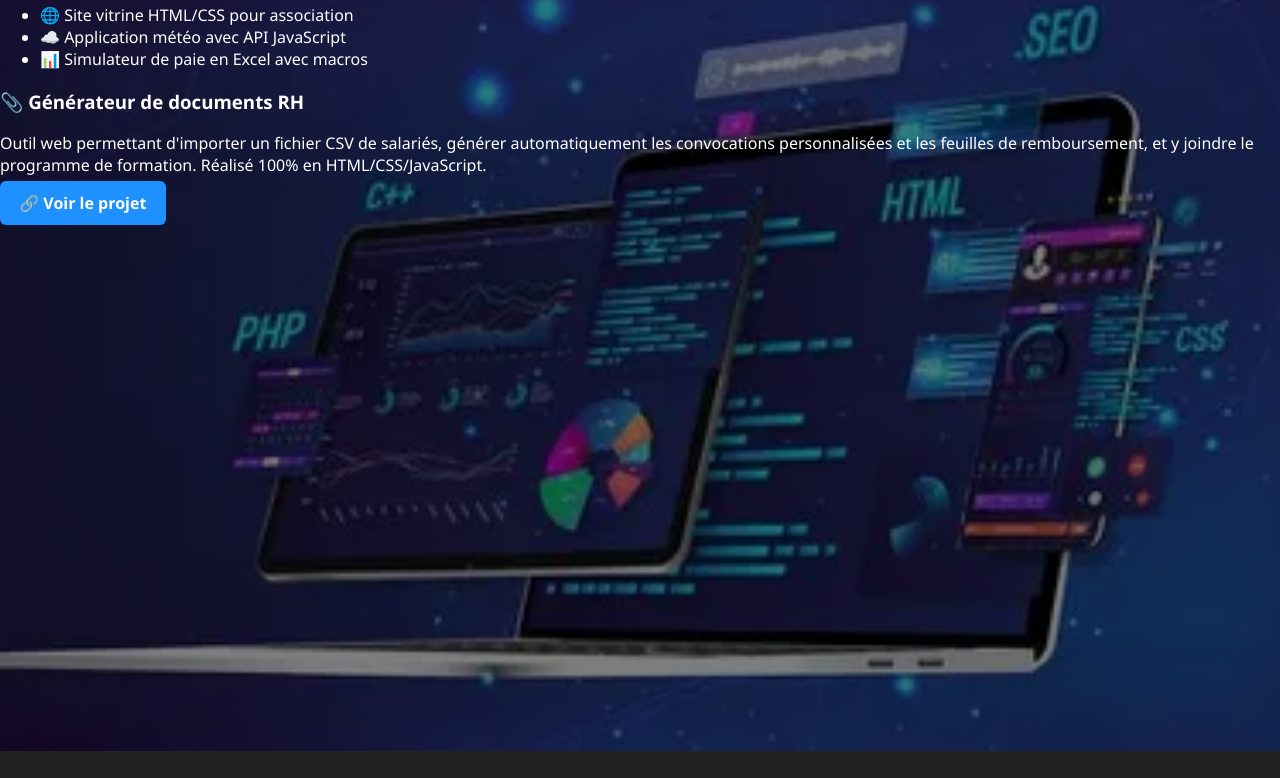
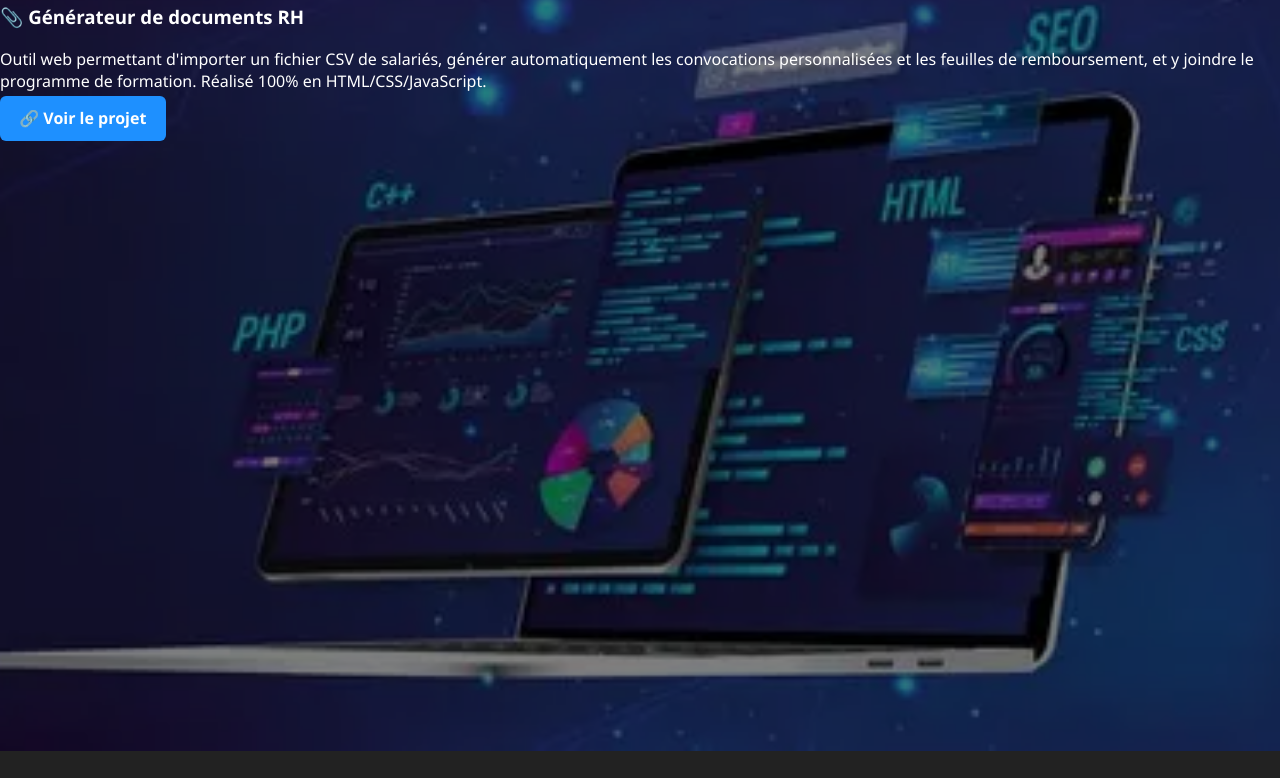
Before and after one commit to cyndieLed/portfolio, a plain HTML site: page projets.html in a window 1280 px wide. Shown: the part 123-901 px from the top of the page. Drawn offline with Linux system fonts and the light colour scheme.

Commit message:
tes modifications

```diff
--- a/projets.html
+++ b/projets.html
@@ -29,11 +29,6 @@
   <div class="page-fond">
     <main class="section">
       <h2>Mes projets</h2>
-      <ul>
-        <li>🌐 Site vitrine HTML/CSS pour association</li>
-        <li>☁️ Application météo avec API JavaScript</li>
-        <li>📊 Simulateur de paie en Excel avec macros</li>
-      </ul>
       <section class="projet">
   <h3>📎 Générateur de documents RH</h3>
   <p>
```
